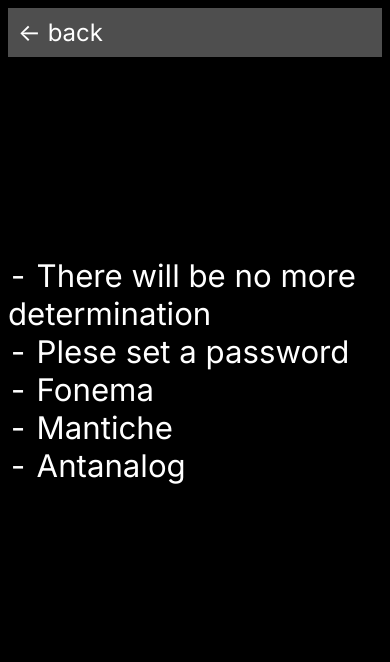
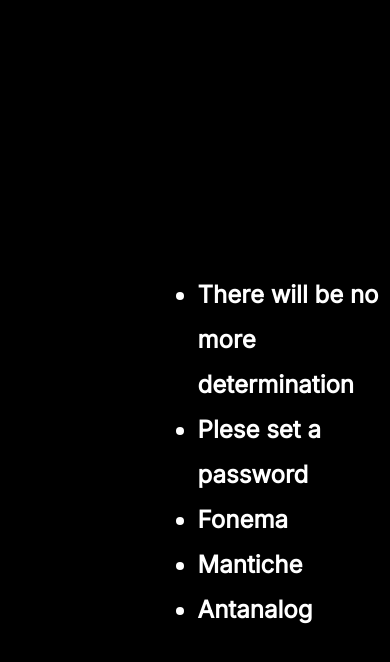
Before and after one commit to aylesim/alessandromiracapillo.com, a plain HTML site: page Artworks.html in a window 390 px wide. Drawn offline with Linux system fonts and the light colour scheme.

Commit message:
cambiato interlinea

```diff
--- a/Artworks.html
+++ b/Artworks.html
@@ -1,28 +1,23 @@
 <!DOCTYPE html>
 <html lang="it">
-
 <head>
 <meta charset="UTF-8">
 <meta name="viewport" content="width=device-width, initial-scale=1.0">
 <title>About</title>
 <link rel="stylesheet" href="styles.css">
 </head>
-
 <body>
 
 <div class="menu">
     Alessandro Miracapillo
     <br><br>
     <a href="About.html">About</a>
-        <a style="color: #FF0000;" href="Artworks.html">Artworks</a>
+    <a style="color: #FF0000;"href="Artworks.html">Artworks</a>
     <a href="Audio_devices.html">Audio devices</a>
 </div>
 
-    <div class="back-button">
-        <a href="javascript:history.back()"><- back</a>
-    </div>
 
-    <div div class="content" style="top: 20%;">
+<div div class="artmenu" style="top: 20%;">
 <br>
 <br>
 <br>
@@ -43,5 +38,4 @@
 </div>
 
 </body>
-
 </html>
--- a/styles.css
+++ b/styles.css
@@ -5,6 +5,7 @@ body {
     background-color: black;
     color: white;
     font-family: 'Inter', sans-serif;
+    line-height: 30px;
 }
 
 .menu {
@@ -15,6 +16,23 @@ body {
 }
 
 .menu a {
+    color: white;
+    text-decoration: none;
+    display: block;
+}
+
+.artmenu {
+    font-family: 'Inter', sans-serif;
+    font-weight: 600;
+    top: 2%;
+    left: 40%;
+    font-size: 1em;
+    position: relative;
+    word-wrap: break-word;
+    width: 60%;
+}
+
+.artmenu a {
     color: white;
     text-decoration: none;
     display: block;
@@ -38,6 +56,7 @@ body {
     padding-left: 0;
 }
 
+
 h1 {
     word-wrap: break-word;
     font-family: 'Inter', sans-serif;
@@ -57,6 +76,7 @@ h2 {
 a {
     color: white;
     text-decoration: none;
+    line-height: 45px;
 }
 
 .back-button {
@@ -81,7 +101,7 @@ a {
     }
 
     .content ul {
-        list-style-type: "- ";
+        list-style-type: "o  ";
         list-style-position: inside;
         margin-left: 0;
         padding-left: 1;
```
Also changed, not shown: Audio_Devices.html (+8 -5 lines). Lines whose indentation alone changed are shown as unchanged.
